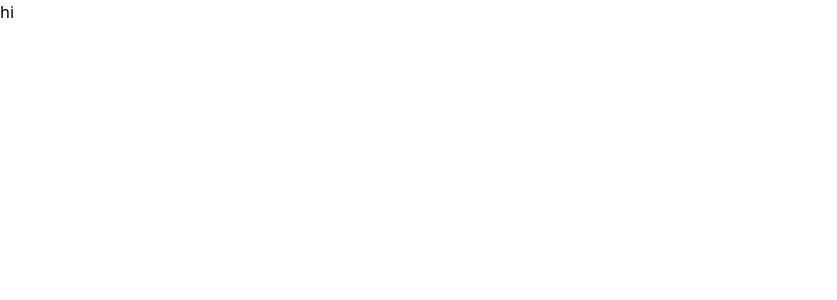
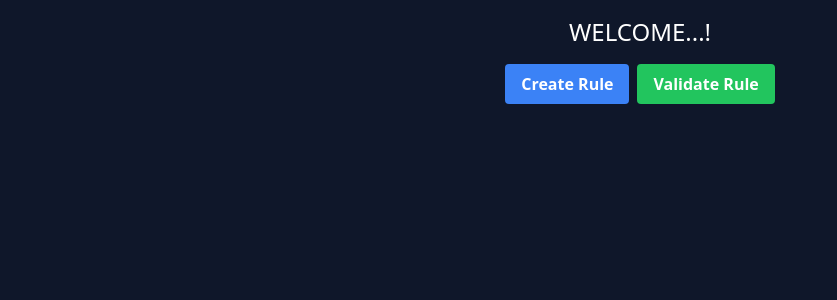
Before and after one commit to HemanthDas/rule-engine, a React (Vite) app in the folder frontend/: page / in a window 1280 px wide. Shown: the top 300 px of the page, without its empty margins (0-837 px from the left). Built offline with nearby package versions, Linux system fonts and the light colour scheme.

Commit message:
UI Update for ValidateRule &  CreateRule

```diff
--- a/frontend/src/App.tsx
+++ b/frontend/src/App.tsx
@@ -1,5 +1,44 @@
+import { useMemo, useState } from "react";
+import CreateRule from "./components/CreateRule";
+import ValidateRule from "./components/ValidateRule";
+
 function App() {
-  return <>hi</>;
+  const [page, setPage] = useState("");
+  const ComponentLoad = useMemo(() => {
+    switch (page) {
+      case "create":
+        return <CreateRule />;
+      case "validate":
+        return <ValidateRule />;
+      default:
+        return <></>;
+    }
+  }, [page]);
+
+  return (
+    <div className="bg-slate-900 w-full h-screen text-white flex items-center flex-col p-4">
+      <h1 className="font-sans text-2xl mb-4">WELCOME...!</h1>
+      <div className="mb-4">
+        <button
+          className="bg-blue-500 hover:bg-blue-700 text-white font-bold py-2 px-4 rounded mr-2"
+          onClick={() => {
+            setPage("create");
+          }}
+        >
+          Create Rule
+        </button>
+        <button
+          className="bg-green-500 hover:bg-green-700 text-white font-bold py-2 px-4 rounded"
+          onClick={() => {
+            setPage("validate");
+          }}
+        >
+          Validate Rule
+        </button>
+      </div>
+      <div className="w-full flex justify-center">{ComponentLoad}</div>
+    </div>
+  );
 }
 
 export default App;
--- /dev/null
+++ b/frontend/src/components/CreateRule.tsx
@@ -0,0 +1,40 @@
+import { useState } from "react";
+
+const CreateRule = () => {
+  const [tag, setTag] = useState("");
+  const [rule, setRule] = useState("");
+
+  const handleSubmit = (e: React.FormEvent) => {
+    e.preventDefault();
+    console.log(tag, rule);
+  };
+
+  return (
+    <div className="p-5 max-w-lg mx-auto border border-gray-300 rounded-lg w-full">
+      <form onSubmit={handleSubmit} className="flex flex-col gap-2.5">
+        <label className="font-bold">Tag for the Rule</label>
+        <input
+          type="text"
+          required
+          className="p-2 rounded border border-gray-300 text-black"
+          onChange={(e) => setTag(e.target.value)}
+        />
+        <label className="font-bold">Provide Rule String</label>
+        <textarea
+          required
+          className="p-2 rounded border border-gray-300 text-black"
+          onChange={(e) => setRule(e.target.value)}
+          rows={5}
+        />
+        <button
+          type="submit"
+          className="p-2.5 rounded border-none bg-blue-500 text-white cursor-pointer"
+        >
+          Submit
+        </button>
+      </form>
+    </div>
+  );
+};
+
+export default CreateRule;
--- /dev/null
+++ b/frontend/src/components/ValidateRule.tsx
@@ -0,0 +1,26 @@
+const ValidateRule = () => {
+  return (
+    <div className="p-5 max-w-md mx-auto border border-gray-300 rounded-lg">
+      <form className="flex flex-col gap-2.5">
+        <div className="mb-4">
+          <label className="block text-sm font-bold mb-2">
+            Enter the Rule Tag
+          </label>
+          <input
+            type="text"
+            required
+            className="p-2 rounded border border-gray-300 w-full text-black"
+          />
+        </div>
+        <button
+          type="submit"
+          className="w-full p-2.5 rounded border-none bg-blue-500 text-white cursor-pointer hover:bg-blue-600"
+        >
+          Validate
+        </button>
+      </form>
+    </div>
+  );
+};
+
+export default ValidateRule;
```
